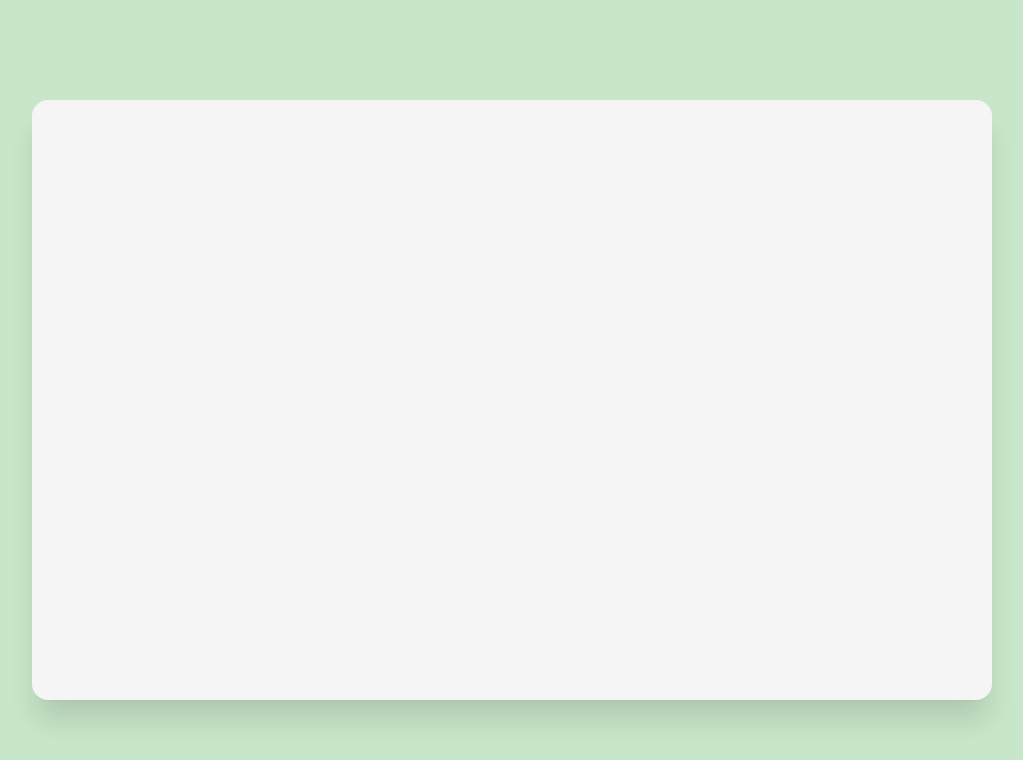
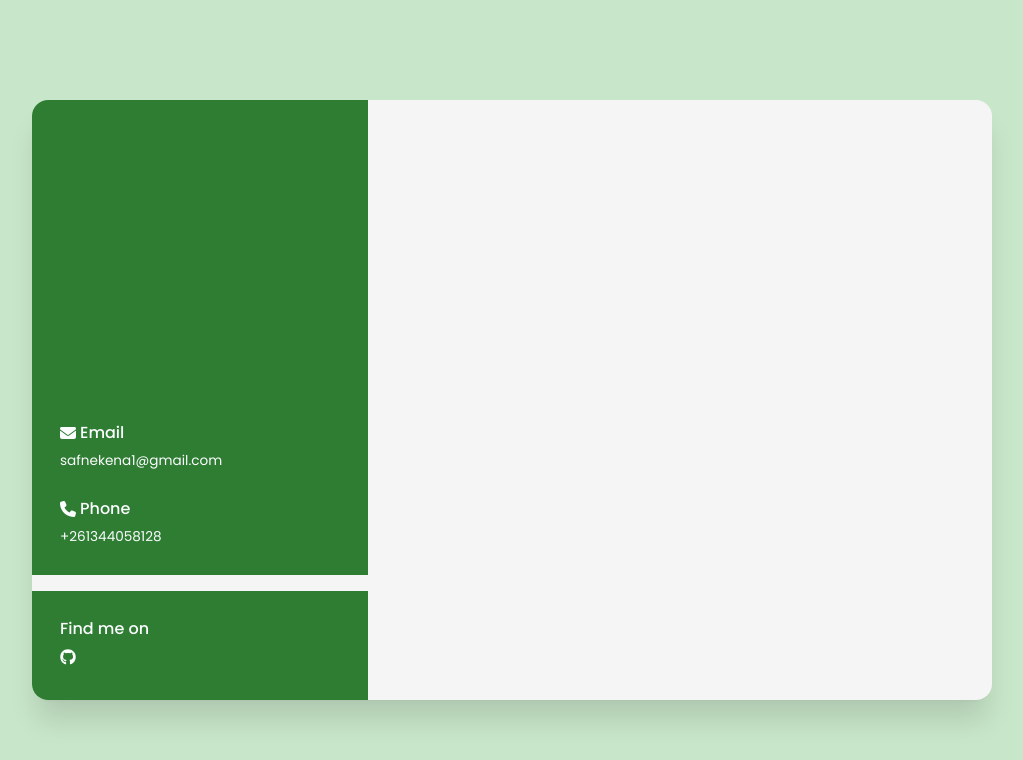
Before and after one commit to nrabehar/Business-card, a React (Vite) app: page / in a window 1280 px wide. Shown: the top 760 px of the page, without its empty margins (128-1151 px from the left). Built offline with nearby package versions, Linux system fonts and the light colour scheme.

Commit message:
add user contact

```diff
--- a/src/App.tsx
+++ b/src/App.tsx
@@ -1,12 +1,19 @@
-import { Container } from "./components"
+import { Container, UserContact } from './components';
 
 function App() {
-
-  return (
-    <>
-      <Container></Container>
-    </>
-  )
+	return (
+		<>
+			<Container>
+				<UserContact
+					email='safnekena1@gmail.com'
+					phone='+261344058128'
+					social_links={{
+						github: 'https://www.github.com/nrabehar',
+					}}
+				/>
+			</Container>
+		</>
+	);
 }
 
-export default App
+export default App;
--- a/src/components/Container/Container.module.css
+++ b/src/components/Container/Container.module.css
@@ -1,5 +1,4 @@
 .container {
-  width: 80vw;
   border-radius: 1rem;
   background: var(--background-card);
   box-shadow: 0 1.5rem 1.75rem -5px rgba(0, 0, 0, 0.125),
@@ -9,3 +8,15 @@
   width: 75%;
   height: 75%;
 }
+
+
+@media screen and (max-width: 720px) {
+  .container {
+    width: 80%;
+  }
+}
+@media screen and (max-width: 620px) {
+  .container {
+    width: 90%;
+  }
+}
--- /dev/null
+++ b/src/components/UserContacts/UserContact.module.css
@@ -0,0 +1,94 @@
+
+.contacts {
+  background: var(--primary);
+  color: var(--white);
+  height: 100%;
+  width: 35%;
+  position: relative;
+  display: flex;
+    flex-wrap: wrap;
+  flex-direction: column;
+  justify-content: end;
+  padding: 1.75rem 0;
+  gap: 1.75rem;
+}
+
+.contact_block {
+  display: flex;
+  flex-direction: column;
+  gap: .5em;
+  padding: 0 1.75rem;
+}
+
+.contact_block .title {
+  display: flex;
+  align-items: center;
+  gap: .25em;
+}
+
+.contact_block .content {
+  font-size: .85em;
+}
+
+.contact_divider {
+  width: 100%;
+  height: 1em;
+  background: var(--background-card);
+  display: block;
+}
+
+.social_links {
+  padding: 0 1.75rem;
+}
+
+.social_links h4 {
+  margin-bottom: .5em;
+}
+
+.social_links .icons {
+  display: flex;
+  gap: .5em;
+  flex-wrap: wrap;
+}
+
+@media screen and (max-width: 820px) {
+  .contacts {
+    width: 40%;
+  }
+}
+
+@media screen and (max-width: 580px) {
+  .contacts {
+    width: 100%;
+    height: fit-content;
+    flex-direction: row;
+    justify-content: center;
+    gap: 1em;
+    padding: 1rem 0;
+  }
+
+  .contact_block {
+    padding: 0 1rem;
+  }
+
+  .social_links h4 {
+    display: none;
+  }
+
+  .social_links .icons {
+    font-size: 2em;
+  }
+}
+
+
+
+@media screen and (max-width: 390px) {
+  .contacts {
+    font-size: .85em;
+  }
+
+  .contact_block {
+    padding: 0 .5rem;
+    gap: .25em;
+  }
+}
--- /dev/null
+++ b/src/components/UserContacts/UserContact.tsx
@@ -0,0 +1,121 @@
+import clsx from 'clsx';
+import { ComponentProps, useEffect, useState } from 'react';
+import css from './UserContact.module.css';
+import { FaEnvelope, FaPhone } from 'react-icons/fa6';
+import { capitalize } from '../../utils';
+import * as FontAwesome from 'react-icons/fa6';
+
+interface IUserContact extends ComponentProps<'section'> {
+	email: string;
+	phone: string;
+	social_links?: {
+		[name: string]: string;
+	};
+}
+
+export const UserContact = ({
+	email,
+	phone,
+	social_links,
+	className,
+	...props
+}: IUserContact) => {
+	return (
+		<section className={clsx(css.contacts, className)} {...props}>
+			<SingleContact
+				title='email'
+				value={email}
+				icon={<FaEnvelope />}
+				link_to={`mailto:${email}`}
+			/>
+			<SingleContact
+				title='phone'
+				value={phone}
+				icon={<FaPhone />}
+				link_to={`tel:${phone}`}
+			/>
+			<ContactDivider />
+      <ContactSocials social_links={social_links} />
+		</section>
+	);
+};
+
+type TContact = {
+	icon: React.ReactElement;
+	title: string;
+	value: string;
+	link_to?: string;
+};
+
+const SingleContact = ({ icon, title, value, link_to }: TContact) => {
+	return (
+		<div className={clsx(css.contact_block)}>
+			<div className={clsx(css.title)}>
+				{icon}
+				<h4>{capitalize(title)}</h4>
+			</div>
+			{link_to ? (
+				<a href={link_to} className={clsx(css.content)}>
+					{value}
+				</a>
+			) : (
+				<span className={clsx(css.content)}>{value}</span>
+			)}
+		</div>
+	);
+};
+
+const ContactDivider = () => <div className={clsx(css.contact_divider)} />;
+
+interface ISocialLink {
+	link: string;
+	icon: Function;
+}
+
+const ContactSocials = ({
+	social_links
+}: Omit<IUserContact, 'email' | 'phone'>) => {
+	const [links, setLinks] = useState<ISocialLink[]>([]);
+
+	const add_link = (link: ISocialLink) => {
+		const clone = [...links, link];
+		setLinks(clone);
+	};
+
+	useEffect(() => {
+		for (const key in social_links) {
+			if (Object.prototype.hasOwnProperty.call(social_links, key)) {
+				const link = social_links[key];
+				const iconName = `Fa${capitalize(key)}`;
+				add_link({
+					link,
+					icon: (FontAwesome as any)[iconName],
+				});
+			}
+		}
+		return () => {
+			setLinks([]);
+		};
+	}, []);
+
+	return (
+		<div className={clsx(css.social_links)}>
+			<h4>Find me on</h4>
+			<div className={clsx(css.icons)}>
+				{links.map((link, k) => (
+					<SocialLink key={k} {...link} />
+				))}
+			</div>
+		</div>
+	);
+};
+
+const SocialLink = ({ link, icon }: ISocialLink) => {
+	return (
+		<a href={link} className={clsx(css.icon)}>
+			{icon()}
+		</a>
+	);
+};
+
+export type { IUserContact };
--- a/src/components/index.ts
+++ b/src/components/index.ts
@@ -1 +1,3 @@
 export { Container } from './Container/Container'
+export { UserContact } from './UserContacts/UserContact'
+export type {IUserContact} from './UserContacts/UserContact'
--- a/src/global.css
+++ b/src/global.css
@@ -1,4 +1,6 @@
-*, *::before, *::after {
+*,
+*::before,
+*::after {
 	margin: 0;
 	padding: 0;
 	box-sizing: border-box;
@@ -12,8 +14,13 @@
 	--primary: #2e7d32;
 	--background-card: #f5f5f5;
 
+  --desktop: 1280px;
+  --tablet : 820px;
+  --mobile: 580px;
+
 	font-family: 'poppins', sans-serif;
 	font-size: 1rem;
+  font-weight: 400;
 }
 
 body {
@@ -28,3 +35,19 @@ body {
 	justify-content: center;
 	align-items: center;
 }
+
+a {
+	color: currentColor;
+	text-decoration: none;
+}
+
+h1,
+h2,
+h3,
+h4,
+h5,
+h6 {
+  font-weight: 500;
+	font-size: 1em;
+  line-height: 1.25em;
+}
--- a/src/main.tsx
+++ b/src/main.tsx
@@ -2,6 +2,8 @@ import React from 'react'
 import ReactDOM from 'react-dom/client'
 import App from './App.tsx'
 import './global.css'
+import '@fontsource/poppins'
+import '@fontsource/poppins/500.css'
 
 ReactDOM.createRoot(document.getElementById('root')!).render(
 	<React.StrictMode>
--- /dev/null
+++ b/src/utils/index.ts
@@ -0,0 +1,4 @@
+
+export const capitalize = (str: string): string => {
+  return str[0].toUpperCase() + str.substring(1);
+}
```
Lines whose indentation alone changed are shown as unchanged.
